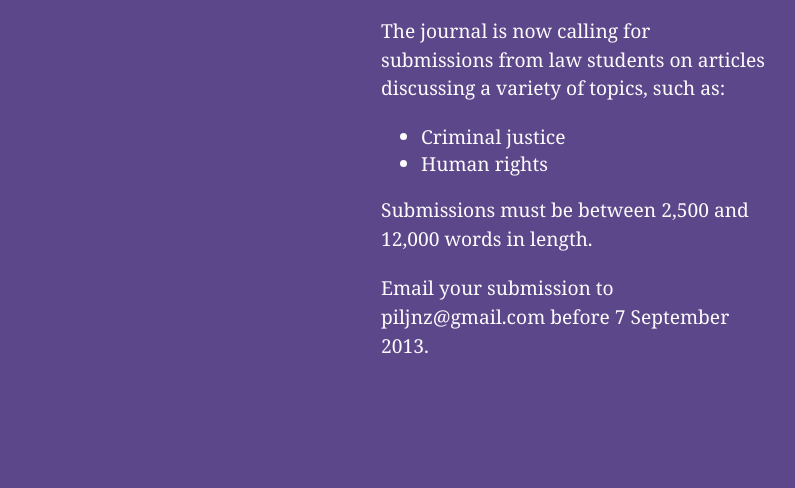
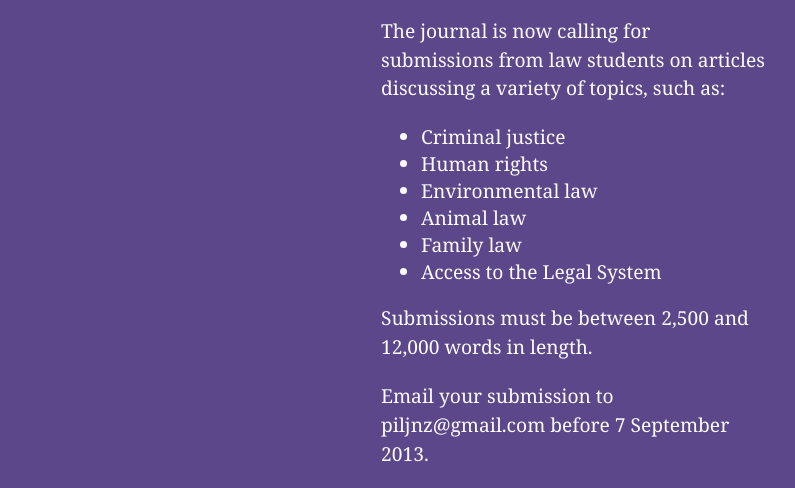
Before and after one commit to williamleith/williamleith.github.com, a plain HTML site: page index.html in a window 1280 px wide. Shown: the part 406-894 px from the top of the page, without its empty margins (225-1020 px from the left). Before the commit the page ends 800 px from the top, so only its background shows below. Drawn offline with nearby package versions, Linux system fonts and the light colour scheme; a web font is replaced by a local one.

Commit message:
Update index.html

```diff
--- a/index.html
+++ b/index.html
@@ -123,6 +123,10 @@ hr {
 	<ul>
 		<li>Criminal justice</li>
 		<li>Human rights</li>
+		<li>Environmental law</li>
+		<li>Animal law</li>
+		<li>Family law</li>
+		<li>Access to the Legal System</li>
 	</ul>
 <p>Submissions must be between 2,500 and 12,000 words in length.</p>
 <p>Email your submission to piljnz@gmail.com before 7 September 2013.</p>
```
